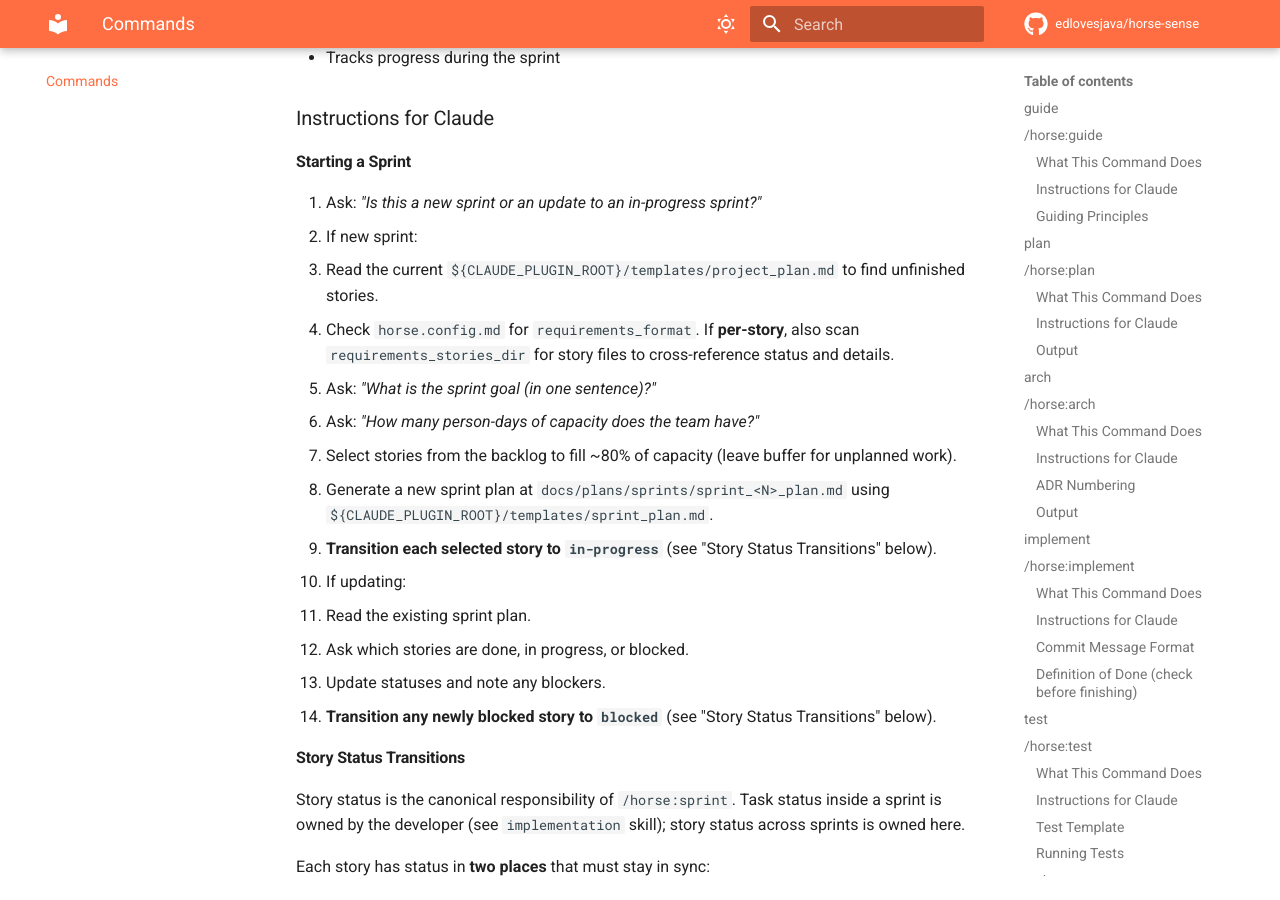
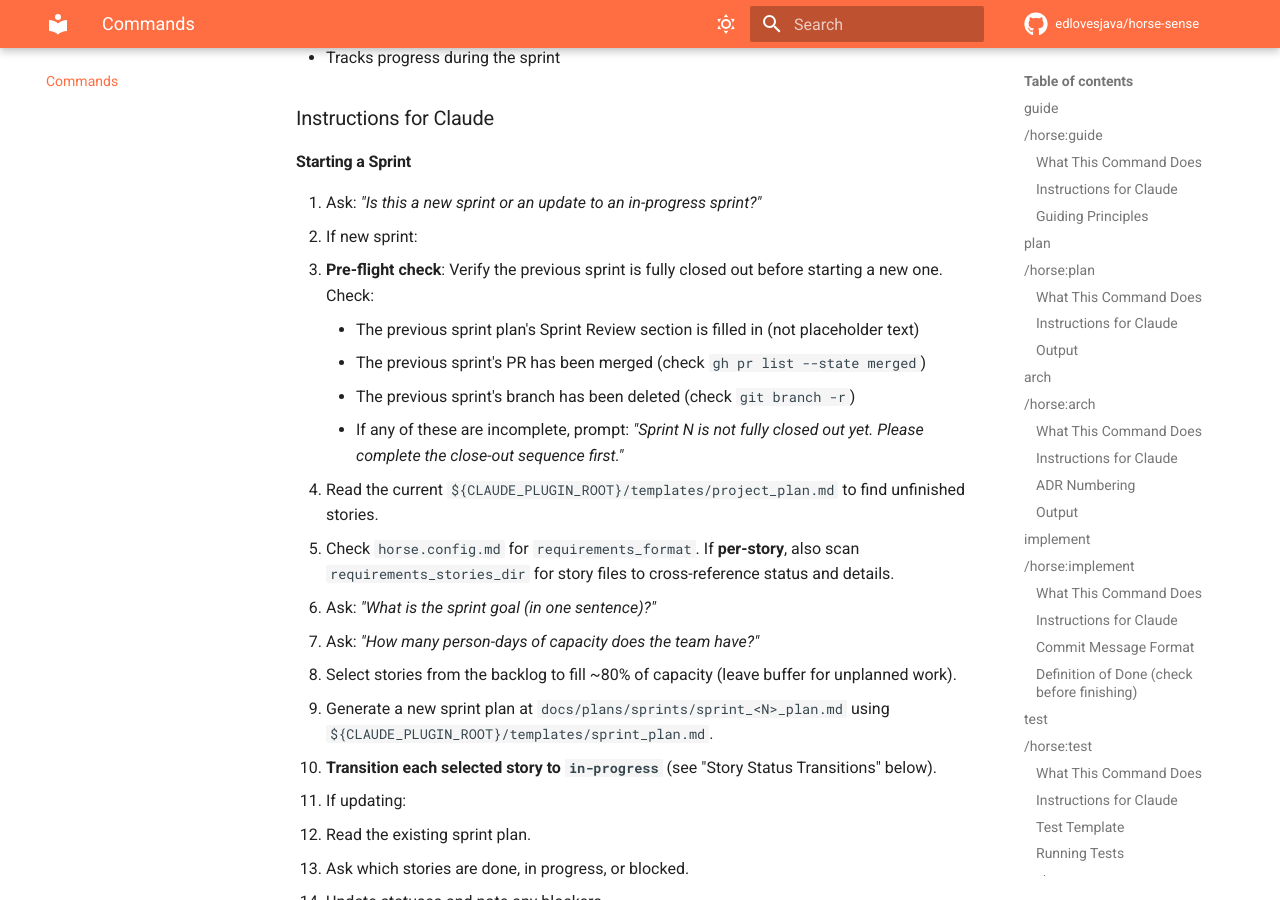
Before and after one commit to edlovesjava/horse-sense, an MkDocs documentation site: the page built from docs/commands.md, in a window 1280 px wide and 900 px high, scrolled down 11785 px. Built offline with MkDocs 1.6.1 and Material for MkDocs 9.7.7, drawn with Linux system fonts in a browser that asks for light colours; comment, search, counter and statistics services are not loaded; some of the changed text lies outside the part shown.

Commit message:
feat(sprint): add pre-flight check and post-merge cleanup to close-out
New sprint startup now verifies the previous sprint is fully closed:
PR merged, branch deleted, review section filled in. Close-out sequence
adds Step 5 (clean up) to delete the sprint branch after merge.

Co-Authored-By: Claude Opus 4.6 (1M context) <noreply@anthropic.com>

```diff
--- a/horse/commands/sprint.md
+++ b/horse/commands/sprint.md
@@ -15,6 +15,11 @@ Plan and manage a sprint.
 
 1. Ask: *"Is this a new sprint or an update to an in-progress sprint?"*
 2. If new sprint:
+   - **Pre-flight check**: Verify the previous sprint is fully closed out before starting a new one. Check:
+     - The previous sprint plan's Sprint Review section is filled in (not placeholder text)
+     - The previous sprint's PR has been merged (check `gh pr list --state merged`)
+     - The previous sprint's branch has been deleted (check `git branch -r`)
+     - If any of these are incomplete, prompt: *"Sprint N is not fully closed out yet. Please complete the close-out sequence first."*
    - Read the current `${CLAUDE_PLUGIN_ROOT}/templates/project_plan.md` to find unfinished stories.
    - Check `horse.config.md` for `requirements_format`. If **per-story**, also scan `requirements_stories_dir` for story files to cross-reference status and details.
    - Ask: *"What is the sprint goal (in one sentence)?"*
@@ -97,7 +102,15 @@ If any item fails, fix it before proceeding.
 2. Request human review — the reviewer should verify the close-out gate items.
 3. Merge after approval.
 
-#### Step 5: Velocity & Retrospective
+#### Step 5: Clean Up
+
+After the PR is merged:
+
+1. Delete the remote sprint branch: `git push origin --delete sprint-<N>`
+2. Delete the local sprint branch: `git checkout main && git pull && git branch -d sprint-<N>`
+3. Verify clean state: no stale sprint branches remain (`git branch -a | grep sprint`)
+
+#### Step 6: Velocity & Retrospective
 
 1. Calculate velocity: total story points completed.
 2. Prompt: *"Ready to run a retrospective? Use /horse:retrospective"*
```
